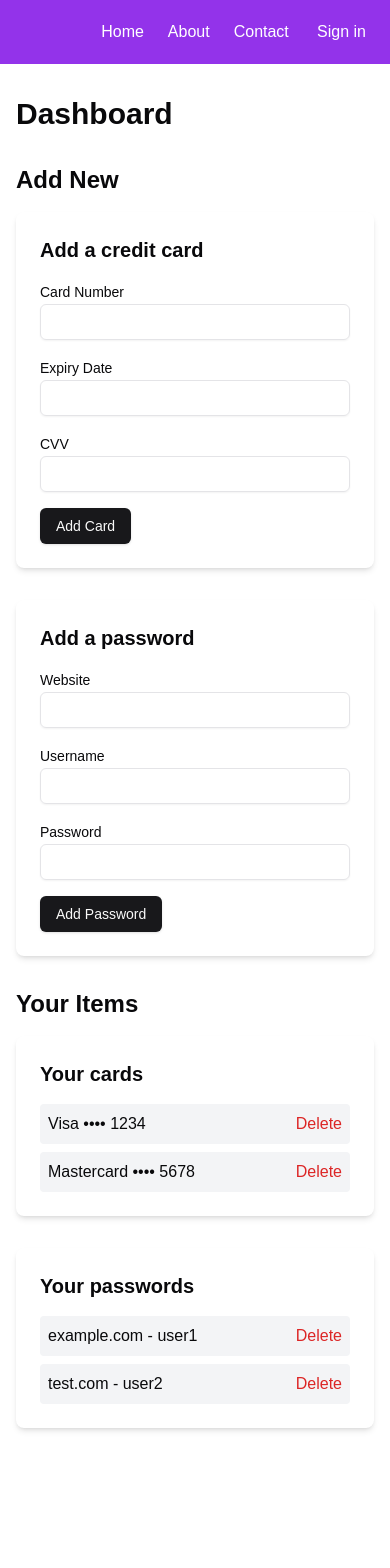
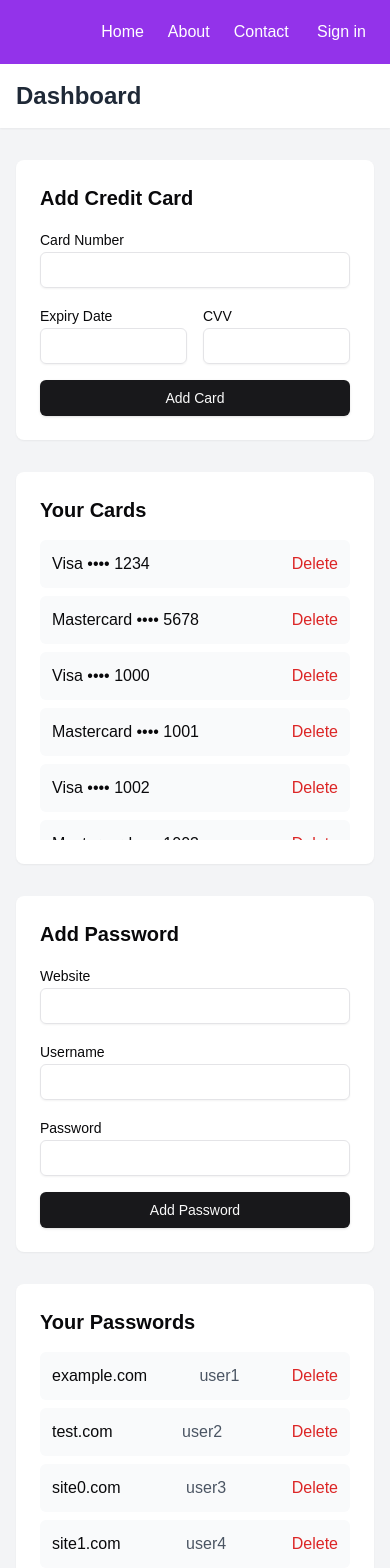
Before and after one commit to AThumar/password_manager, a Next.js app: page / in a window 390 px wide. Shown: the top 1568 px of the page. Before the commit the page ends 1460 px from the top, so only its background shows below. Built offline with nearby package versions, Linux system fonts and the light colour scheme; no server answers.

Commit message:
Enhance AddCard and AddPassword components with full-width buttons; improve YourCards and YourPasswords layouts for better presentation and responsiveness

```diff
--- a/app/page.tsx
+++ b/app/page.tsx
@@ -5,36 +5,34 @@ import YourPasswords from "@/components/YourPasswords"
 
 export default function Home() {
   return (
+    <div className="min-h-screen bg-gray-100">
+      <header className="bg-white shadow-sm">
+        <div className="container mx-auto px-4 py-4">
+          <h1 className="text-2xl font-bold text-gray-800">Dashboard</h1>
+        </div>
+      </header>
       <main className="container mx-auto px-4 py-8">
-      <h1 className="text-3xl font-bold mb-8">Dashboard</h1>
+        <div className="grid grid-cols-1 md:grid-cols-2 gap-8 mb-8">
+          <section className="bg-white p-6 rounded-lg shadow-sm">
+            <h2 className="text-xl font-semibold mb-4">Add Credit Card</h2>
+            <AddCard />
+          </section>
+          <section className="bg-white p-6 rounded-lg shadow-sm">
+            <h2 className="text-xl font-semibold mb-4">Your Cards</h2>
+            <YourCards />
+          </section>
+        </div>
         <div className="grid grid-cols-1 md:grid-cols-2 gap-8">
-        <section>
-          <h2 className="text-2xl font-semibold mb-4">Add New</h2>
-          <div className="space-y-8">
-            <div className="bg-white p-6 rounded-lg shadow-md">
-              <h3 className="text-xl font-semibold mb-4">Add a credit card</h3>
-              <AddCard />
-            </div>
-            <div className="bg-white p-6 rounded-lg shadow-md">
-              <h3 className="text-xl font-semibold mb-4">Add a password</h3>
+          <section className="bg-white p-6 rounded-lg shadow-sm">
+            <h2 className="text-xl font-semibold mb-4">Add Password</h2>
             <AddPassword />
-            </div>
-          </div>
           </section>
-        <section>
-          <h2 className="text-2xl font-semibold mb-4">Your Items</h2>
-          <div className="space-y-8">
-            <div className="bg-white p-6 rounded-lg shadow-md">
-              <h3 className="text-xl font-semibold mb-4">Your cards</h3>
-              <YourCards />
-            </div>
-            <div className="bg-white p-6 rounded-lg shadow-md">
-              <h3 className="text-xl font-semibold mb-4">Your passwords</h3>
+          <section className="bg-white p-6 rounded-lg shadow-sm">
+            <h2 className="text-xl font-semibold mb-4">Your Passwords</h2>
             <YourPasswords />
-            </div>
-          </div>
           </section>
         </div>
       </main>
+    </div>
   )
 }
--- a/components/AddCard.tsx
+++ b/components/AddCard.tsx
@@ -1,26 +1,26 @@
-"use client"
+"use client";
 
-import type React from "react"
+import type React from "react";
 
-import { useState } from "react"
-import { Button } from "@/components/ui/button"
-import { Input } from "@/components/ui/input"
-import { Label } from "@/components/ui/label"
+import { useState } from "react";
+import { Button } from "@/components/ui/button";
+import { Input } from "@/components/ui/input";
+import { Label } from "@/components/ui/label";
 
 export default function AddCard() {
-  const [cardNumber, setCardNumber] = useState("")
-  const [expiryDate, setExpiryDate] = useState("")
-  const [cvv, setCvv] = useState("")
+  const [cardNumber, setCardNumber] = useState("");
+  const [expiryDate, setExpiryDate] = useState("");
+  const [cvv, setCvv] = useState("");
 
   const handleSubmit = (e: React.FormEvent) => {
-    e.preventDefault()
+    e.preventDefault();
     // Add logic to save the card
-    console.log("Card added:", { cardNumber, expiryDate, cvv })
+    console.log("Card added:", { cardNumber, expiryDate, cvv });
     // Reset form
-    setCardNumber("")
-    setExpiryDate("")
-    setCvv("")
-  }
+    setCardNumber("");
+    setExpiryDate("");
+    setCvv("");
+  };
 
   return (
     <form onSubmit={handleSubmit} className="space-y-4">
@@ -34,6 +34,7 @@ export default function AddCard() {
           required
         />
       </div>
+      <div className="grid grid-cols-2 gap-4">
         <div>
           <Label htmlFor="expiryDate">Expiry Date</Label>
           <Input
@@ -46,9 +47,18 @@ export default function AddCard() {
         </div>
         <div>
           <Label htmlFor="cvv">CVV</Label>
-        <Input id="cvv" type="text" value={cvv} onChange={(e) => setCvv(e.target.value)} required />
+          <Input
+            id="cvv"
+            type="text"
+            value={cvv}
+            onChange={(e) => setCvv(e.target.value)}
+            required
+          />
         </div>
-      <Button type="submit">Add Card</Button>
+      </div>
+      <Button type="submit" className="w-full">
+        Add Card
+      </Button>
     </form>
-  )
+  );
 }
--- a/components/AddPassword.tsx
+++ b/components/AddPassword.tsx
@@ -36,7 +36,9 @@ export default function AddPassword() {
         <Label htmlFor="password">Password</Label>
         <Input id="password" type="password" value={password} onChange={(e) => setPassword(e.target.value)} required />
       </div>
-      <Button type="submit">Add Password</Button>
+      <Button type="submit" className="w-full">
+        Add Password
+      </Button>
     </form>
   )
 }
--- a/components/YourCards.tsx
+++ b/components/YourCards.tsx
@@ -3,18 +3,26 @@ export default function YourCards() {
   const cards = [
     { id: 1, last4: "1234", brand: "Visa" },
     { id: 2, last4: "5678", brand: "Mastercard" },
+    // Add more cards for demonstration
+    ...Array.from({ length: 5 }, (_, i) => ({
+      id: i + 3,
+      last4: String(1000 + i).slice(-4),
+      brand: i % 2 === 0 ? "Visa" : "Mastercard",
+    })),
   ]
 
   return (
+    <div className="overflow-auto max-h-[300px]">
       <ul className="space-y-2">
         {cards.map((card) => (
-        <li key={card.id} className="flex items-center justify-between p-2 bg-gray-100 rounded">
-          <span>
+          <li key={card.id} className="flex items-center justify-between p-3 bg-gray-50 rounded-md">
+            <span className="font-medium">
               {card.brand} •••• {card.last4}
             </span>
             <button className="text-red-600 hover:text-red-800">Delete</button>
           </li>
         ))}
       </ul>
+    </div>
   )
 }
--- a/components/YourPasswords.tsx
+++ b/components/YourPasswords.tsx
@@ -3,18 +3,25 @@ export default function YourPasswords() {
   const passwords = [
     { id: 1, website: "example.com", username: "user1" },
     { id: 2, website: "test.com", username: "user2" },
+    // Add more passwords for demonstration
+    ...Array.from({ length: 5 }, (_, i) => ({
+      id: i + 3,
+      website: `site${i}.com`,
+      username: `user${i + 3}`,
+    })),
   ]
 
   return (
+    <div className="overflow-auto max-h-[300px]">
       <ul className="space-y-2">
         {passwords.map((pw) => (
-        <li key={pw.id} className="flex items-center justify-between p-2 bg-gray-100 rounded">
-          <span>
-            {pw.website} - {pw.username}
-          </span>
+          <li key={pw.id} className="flex items-center justify-between p-3 bg-gray-50 rounded-md">
+            <span className="font-medium">{pw.website}</span>
+            <span className="text-gray-600">{pw.username}</span>
             <button className="text-red-600 hover:text-red-800">Delete</button>
           </li>
         ))}
       </ul>
+    </div>
   )
 }
--- /dev/null
+++ b/components/ui/form.tsx
@@ -0,0 +1,178 @@
+"use client"
+
+import * as React from "react"
+import * as LabelPrimitive from "@radix-ui/react-label"
+import { Slot } from "@radix-ui/react-slot"
+import {
+  Controller,
+  ControllerProps,
+  FieldPath,
+  FieldValues,
+  FormProvider,
+  useFormContext,
+} from "react-hook-form"
+
+import { cn } from "@/lib/utils"
+import { Label } from "@/components/ui/label"
+
+const Form = FormProvider
+
+type FormFieldContextValue<
+  TFieldValues extends FieldValues = FieldValues,
+  TName extends FieldPath<TFieldValues> = FieldPath<TFieldValues>
+> = {
+  name: TName
+}
+
+const FormFieldContext = React.createContext<FormFieldContextValue>(
+  {} as FormFieldContextValue
+)
+
+const FormField = <
+  TFieldValues extends FieldValues = FieldValues,
+  TName extends FieldPath<TFieldValues> = FieldPath<TFieldValues>
+>({
+  ...props
+}: ControllerProps<TFieldValues, TName>) => {
+  return (
+    <FormFieldContext.Provider value={{ name: props.name }}>
+      <Controller {...props} />
+    </FormFieldContext.Provider>
+  )
+}
+
+const useFormField = () => {
+  const fieldContext = React.useContext(FormFieldContext)
+  const itemContext = React.useContext(FormItemContext)
+  const { getFieldState, formState } = useFormContext()
+
+  const fieldState = getFieldState(fieldContext.name, formState)
+
+  if (!fieldContext) {
+    throw new Error("useFormField should be used within <FormField>")
+  }
+
+  const { id } = itemContext
+
+  return {
+    id,
+    name: fieldContext.name,
+    formItemId: `${id}-form-item`,
+    formDescriptionId: `${id}-form-item-description`,
+    formMessageId: `${id}-form-item-message`,
+    ...fieldState,
+  }
+}
+
+type FormItemContextValue = {
+  id: string
+}
+
+const FormItemContext = React.createContext<FormItemContextValue>(
+  {} as FormItemContextValue
+)
+
+const FormItem = React.forwardRef<
+  HTMLDivElement,
+  React.HTMLAttributes<HTMLDivElement>
+>(({ className, ...props }, ref) => {
+  const id = React.useId()
+
+  return (
+    <FormItemContext.Provider value={{ id }}>
+      <div ref={ref} className={cn("space-y-2", className)} {...props} />
+    </FormItemContext.Provider>
+  )
+})
+FormItem.displayName = "FormItem"
+
+const FormLabel = React.forwardRef<
+  React.ElementRef<typeof LabelPrimitive.Root>,
+  React.ComponentPropsWithoutRef<typeof LabelPrimitive.Root>
+>(({ className, ...props }, ref) => {
+  const { error, formItemId } = useFormField()
+
+  return (
+    <Label
+      ref={ref}
+      className={cn(error && "text-destructive", className)}
+      htmlFor={formItemId}
+      {...props}
+    />
+  )
+})
+FormLabel.displayName = "FormLabel"
+
+const FormControl = React.forwardRef<
+  React.ElementRef<typeof Slot>,
+  React.ComponentPropsWithoutRef<typeof Slot>
+>(({ ...props }, ref) => {
+  const { error, formItemId, formDescriptionId, formMessageId } = useFormField()
+
+  return (
+    <Slot
+      ref={ref}
+      id={formItemId}
+      aria-describedby={
+        !error
+          ? `${formDescriptionId}`
+          : `${formDescriptionId} ${formMessageId}`
+      }
+      aria-invalid={!!error}
+      {...props}
+    />
+  )
+})
+FormControl.displayName = "FormControl"
+
+const FormDescription = React.forwardRef<
+  HTMLParagraphElement,
+  React.HTMLAttributes<HTMLParagraphElement>
+>(({ className, ...props }, ref) => {
+  const { formDescriptionId } = useFormField()
+
+  return (
+    <p
+      ref={ref}
+      id={formDescriptionId}
+      className={cn("text-[0.8rem] text-muted-foreground", className)}
+      {...props}
+    />
+  )
+})
+FormDescription.displayName = "FormDescription"
+
+const FormMessage = React.forwardRef<
+  HTMLParagraphElement,
+  React.HTMLAttributes<HTMLParagraphElement>
+>(({ className, children, ...props }, ref) => {
+  const { error, formMessageId } = useFormField()
+  const body = error ? String(error?.message) : children
+
+  if (!body) {
+    return null
+  }
+
+  return (
+    <p
+      ref={ref}
+      id={formMessageId}
+      className={cn("text-[0.8rem] font-medium text-destructive", className)}
+      {...props}
+    >
+      {body}
+    </p>
+  )
+})
+FormMessage.displayName = "FormMessage"
+
+export {
+  useFormField,
+  Form,
+  FormItem,
+  FormLabel,
+  FormControl,
+  FormDescription,
+  FormMessage,
+  FormField,
+}
--- a/package.json
+++ b/package.json
@@ -10,6 +10,7 @@
   },
   "dependencies": {
     "@clerk/nextjs": "^6.12.0",
+    "@hookform/resolvers": "^4.1.0",
     "@radix-ui/react-label": "^2.1.2",
     "@radix-ui/react-slot": "^1.1.2",
     "class-variance-authority": "^0.7.1",
@@ -18,9 +19,11 @@
     "next": "15.1.7",
     "react": "^19.0.0",
     "react-dom": "^19.0.0",
+    "react-hook-form": "^7.54.2",
     "react-hot-toast": "^2.5.2",
     "tailwind-merge": "^3.0.1",
-    "tailwindcss-animate": "^1.0.7"
+    "tailwindcss-animate": "^1.0.7",
+    "zod": "^3.24.2"
   },
   "devDependencies": {
     "@eslint/eslintrc": "^3",
```
Also changed, not shown: 1 other file (tests, documents, lock files or other folders). Lines whose indentation alone changed are shown as unchanged.
